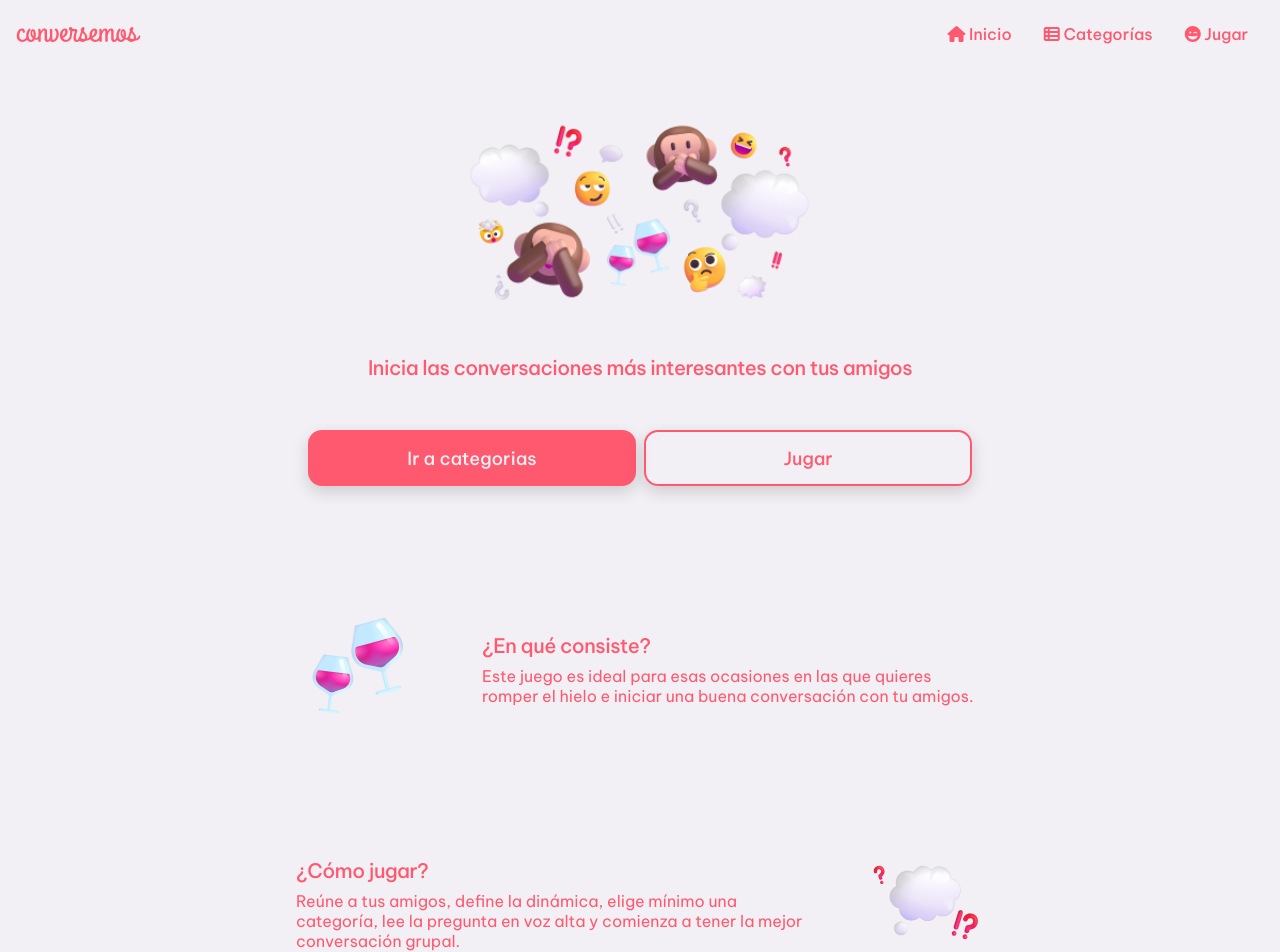
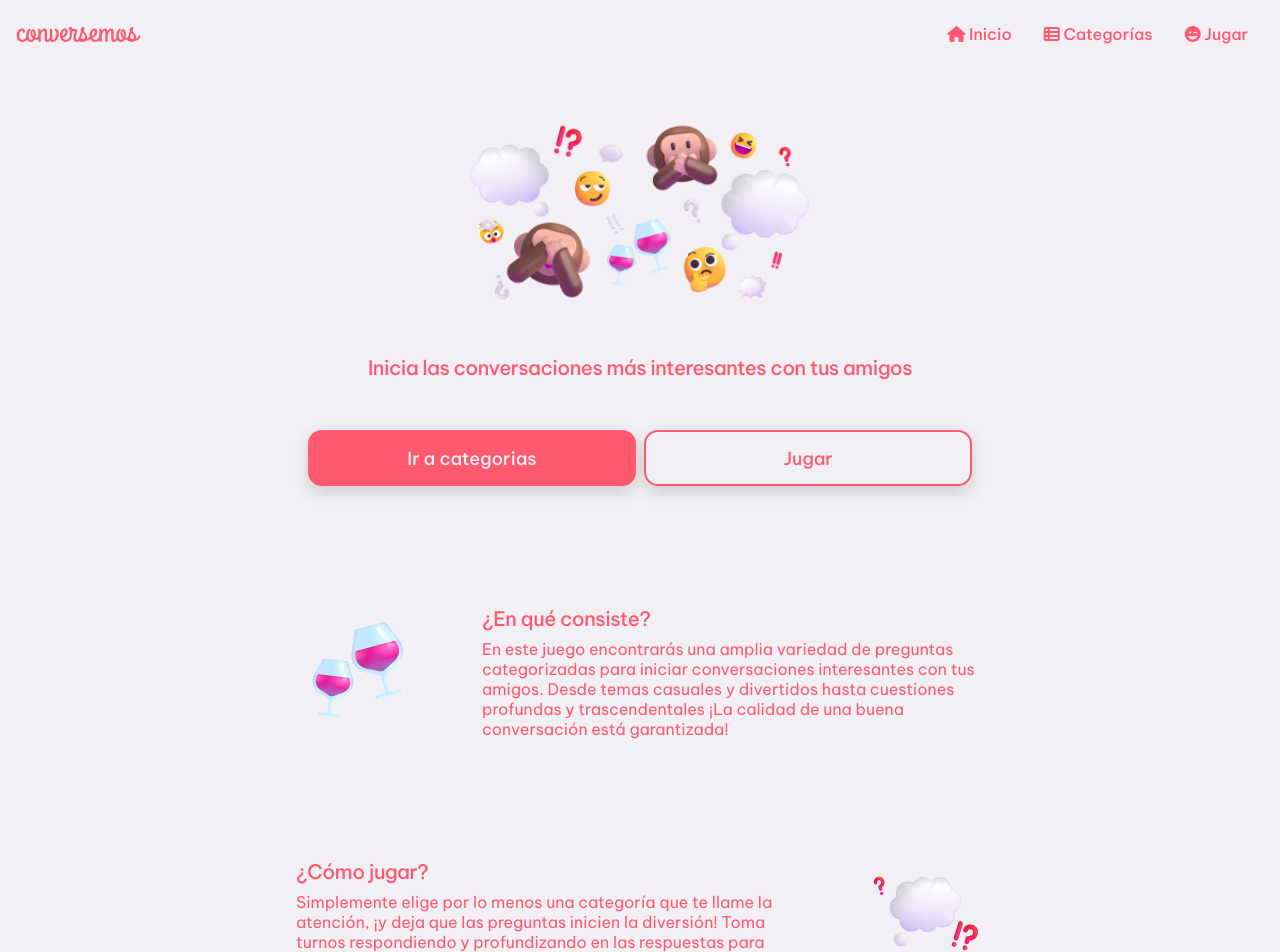
Before and after one commit to lauraatenciob/conversemos, a React (Create React App) app: page / in a window 1280 px wide. Shown: the top 952 px of the page. Built offline with nearby package versions, Linux system fonts and the light colour scheme.

Commit message:
copywriting info-section

```diff
--- a/src/components/HomePage.jsx
+++ b/src/components/HomePage.jsx
@@ -36,8 +36,11 @@ function HomePage() {
             <div>
               <p className="subtitle about">¿En qué consiste?</p>
               <p className="text">
-                Este juego es ideal para esas ocasiones en las que quieres
-                romper el hielo e iniciar una buena conversación con tu amigos.
+                En este juego encontrarás una amplia variedad de preguntas
+                categorizadas para iniciar conversaciones interesantes con tus
+                amigos. Desde temas casuales y divertidos hasta cuestiones
+                profundas y trascendentales ¡La calidad de una buena
+                conversación está garantizada!
               </p>
             </div>
           </div>
@@ -48,9 +51,10 @@ function HomePage() {
             <div>
               <p className="subtitle about">¿Cómo jugar?</p>
               <p className="text">
-                Reúne a tus amigos, define la dinámica, elige mínimo una
-                categoría, lee la pregunta en voz alta y comienza a tener la
-                mejor conversación grupal.
+                Simplemente elige por lo menos una categoría que te llame la
+                atención, ¡y deja que las preguntas inicien la diversión! Toma
+                turnos respondiendo y profundizando en las respuestas para
+                conocer mejor a tus amigos y pasar momentos inolvidables juntos.
               </p>
             </div>
           </div>
--- a/src/data.js
+++ b/src/data.js
@@ -7,7 +7,7 @@ import { ReactComponent as AnectodasIcon } from "./assets/film-frames.svg";
 export const categories = [
   {
     name: "Casuales",
-    description: "Algunos temas graciosos",
+    description: "Habla de temas divertidos",
     background:
       "linear-gradient(138deg, rgba(101, 78, 163, 1) 0%, rgba(234, 175, 200, 1) 100%)",
     color: "rgba(101, 78, 163, 1)",
@@ -98,7 +98,7 @@ export const categories = [
   },
   {
     name: "Profundas",
-    description: "Cosas que nunca habías pensado",
+    description: "Explora pensamientos y reflexiona",
     background:
       "linear-gradient(138deg, rgba(221, 94, 137, 1) 0%, rgba(247, 187, 151, 1) 100%)",
     color: "rgba(221, 94, 137, 1)",
@@ -189,7 +189,7 @@ export const categories = [
   },
   {
     name: "Picantes",
-    description: "Momentos incomodos",
+    description: "Calienta la conversación",
     background:
       "linear-gradient(138deg, rgba(76, 184, 196, 1) 0%, rgba(60, 211, 173, 1) 100%)",
     color: "rgba(76, 184, 196, 1)",
@@ -280,7 +280,7 @@ export const categories = [
   },
   {
     name: "Qué prefieres",
-    description: "Situaciones extrañas",
+    description: "Elige entre lo absurdo e inusual",
     background:
       "linear-gradient(138deg, rgba(242, 153, 74, 1) 0%, rgba(242, 201, 76, 1) 100%)",
     color: "rgba(242, 153, 74, 1)",
@@ -371,7 +371,7 @@ export const categories = [
   },
   {
     name: "Anecdota de...",
-    description: "Desempolva recuerdos",
+    description: "Momentos que dejaron huella.",
     background:
       "linear-gradient(138deg, rgba(131,164,212,1) 0%, rgba(166,156,219,1) 100%)",
     color: "rgba(131,164,212,1)",
```
